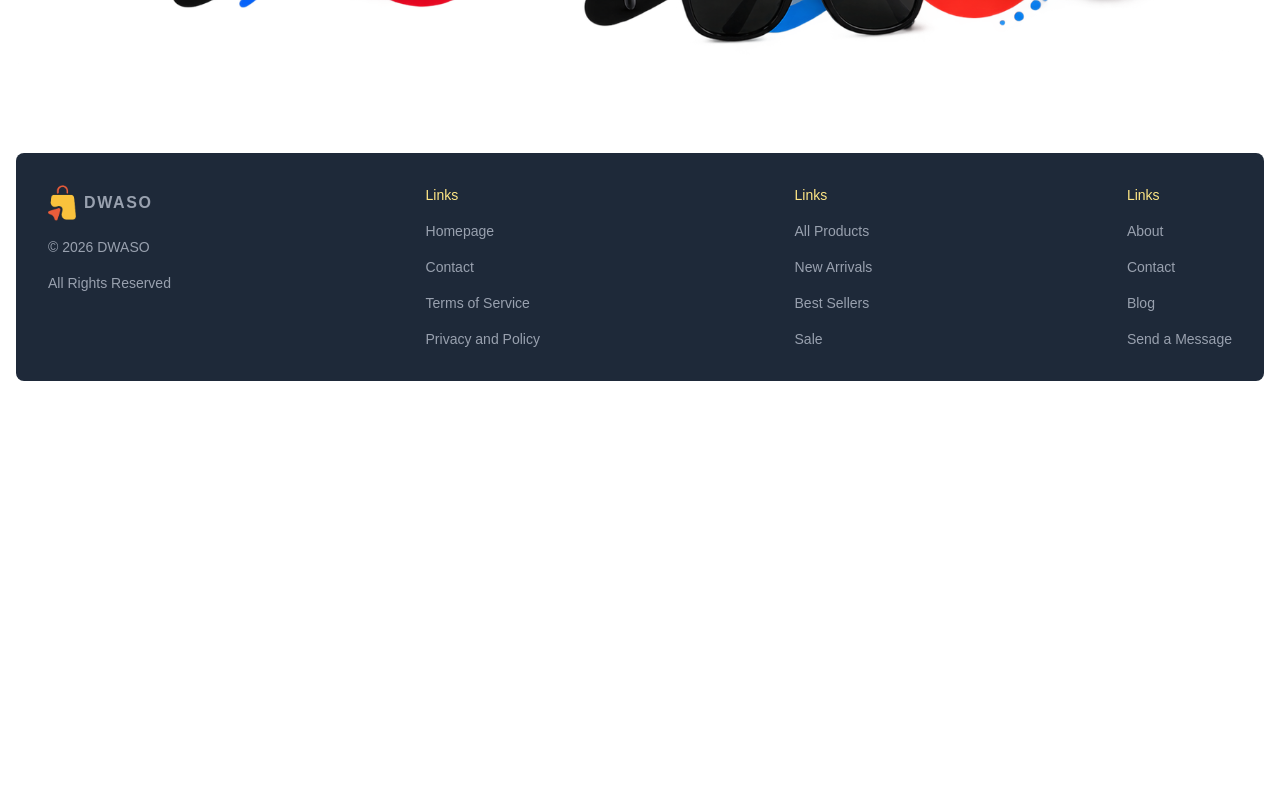
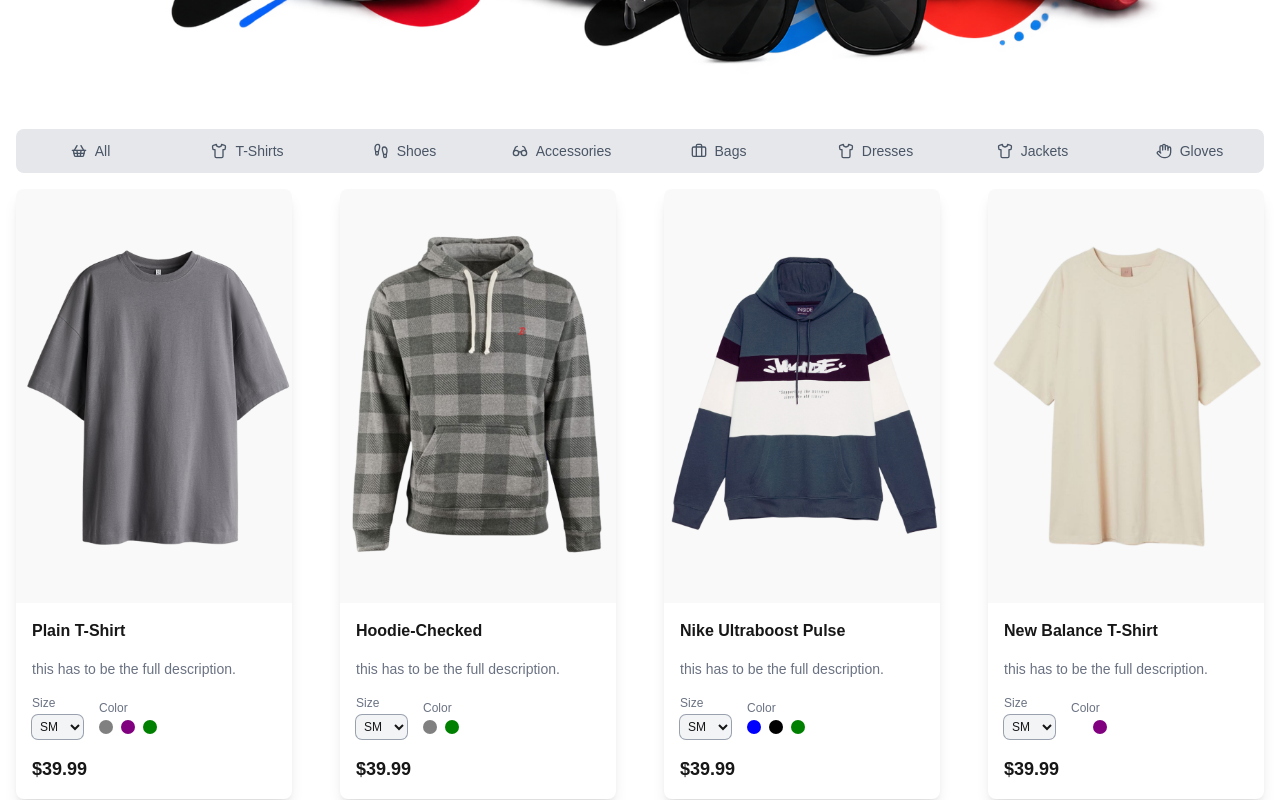
Before and after one commit to M-ute/dwaso, a Next.js app: page / in a window 1280 px wide. Shown: the part 600-1400 px from the top of the page. Before the commit the page ends 997 px from the top, so only its background shows below. Built offline with nearby package versions, Linux system fonts and the light colour scheme.

Commit message:
product card details, color, sizes

```diff
--- a/app/page.tsx
+++ b/app/page.tsx
@@ -1,11 +1,13 @@
+import ProductList from "@/components/ProductList"
 import Image from "next/image"
 
 const Homepage = () => {
   return (
-    <div className=" ">
+    <div className="mt-5 flex flex-col gap-5">
       <div className="relative aspect-2/1 w-full overflow-hidden rounded-lg">
         <Image src="/featured2.png" alt="Featured Product" fill />
       </div>
+      <ProductList/>
     </div>
   )
 }
--- /dev/null
+++ b/app/types.ts
@@ -0,0 +1,12 @@
+export type ProductType = {
+    id: string | number;
+    name: string;
+    shortDescription: string;
+    description: string;
+    price: string;
+    colors: string[];
+    sizes: string[];
+    images: Record<string, string>
+}
+
+export type ProductsType = ProductType[]
--- /dev/null
+++ b/components/Categories.tsx
@@ -0,0 +1,95 @@
+"use client"
+
+import {
+    Footprints,
+    Glasses,
+    Briefcase,
+    Shirt,
+    ShoppingBasket,
+    Hand,
+    Venus,
+    Baby,
+    ShirtIcon
+} from "lucide-react";
+import { usePathname, useSearchParams } from "next/navigation";
+import { useRouter } from "next/navigation";
+
+const categories = [
+   {
+        name: "All",
+        icon: <ShoppingBasket className="w-4 h-4"/>,
+        slug: "all",
+   },
+   {
+        name: "T-Shirts",
+        icon: <Shirt className="w-4 h-4"/>,
+        slug: "t-shirts",
+   },
+   {
+        name: "Shoes",
+        icon: <Footprints className="w-4 h-4"/>,
+        slug: "shoes",
+   },
+   {
+        name: "Accessories",
+        icon: <Glasses className="w-4 h-4"/>,
+        slug: "accessories",
+   },
+   {
+        name: "Bags",
+        icon: <Briefcase className="w-4 h-4"/>,
+        slug: "bags",
+   },
+   {
+        name: "Dresses",
+        icon: <ShirtIcon className="w-4 h-4"/>,
+        slug: "dresses",
+   },
+   {
+        name: "Jackets",
+        icon: <Shirt className="w-4 h-4"/>,
+        slug: "jackets",
+   },
+   {
+        name: "Gloves",
+        icon: <Hand className="w-4 h-4"/>,
+        slug: "gloves ",
+   },
+
+
+]
+
+const Categories =  () => {
+// Handling search params
+    const searchParams = useSearchParams ()
+    const router = useRouter ()
+    const pathname = usePathname()
+
+    const selectedCategory = searchParams.get("category")
+
+    const handleChange = (value:string | null) =>
+    {
+        const params = new URLSearchParams(searchParams);
+        params.set("category",value || "all");
+        router.push(`${pathname }?${params.toString()}` , {scroll : false});
+    }
+
+    return (
+        <div className="grid grid-cols-2 sm:grid-cols-2 md:grid-cols-4 lg:grid-cols-4 xl:grid-cols-8 gap-2 bg-gray-200 rounded-lg mb-4 text-sm ">
+            {categories.map(category => (
+                <div className={`flex items-center justify-center gap-2 cursor-pointer px-2 py-1 rounded-md my-2 ${
+                    category.slug === selectedCategory ? "bg-white" : "text-gray-600"
+                } `}
+                    key={category.name}
+                    onClick={()=>handleChange(category.slug)}
+                    >
+                    {category.icon}
+                    {category.name }
+
+                </div>
+            ))}
+        </div>
+    )
+}
+
+export default Categories
--- a/components/Footer.tsx
+++ b/components/Footer.tsx
@@ -3,7 +3,7 @@ import Link from "next/link"
 
 const Footer = () => {
     return (
-        <div className="mt-16 flex flex-col items-center md:flex-row md:items-start md:justify-between md:gap-0 gap-8  rounded-lg bg-gray-800 p-8">
+        <div className="mt-10 flex flex-col items-center md:flex-row md:items-start md:justify-between md:gap-0 gap-8  rounded-lg bg-gray-800 p-8">
             {/*SECTIONS*/}
             {/*FIRST SECTION*/}
             <div className="flex flex-col items-center  md:items-start gap-4 ">
--- /dev/null
+++ b/components/ProductCard.tsx
@@ -0,0 +1,53 @@
+"use client"
+
+import { ProductType } from "@/app/types"
+import Image from "next/image"
+import Link from "next/link"
+
+const ProductCard = ({product}:{product:ProductType}) => {
+    return (
+        <div className="shadow-lg rounded-lg overflow-hidden">
+            {/* IMAGE */}
+            <Link href={`/products/${product.id}`}>
+                <div className="relative aspect-2/3">
+                    <Image src={product.images[product.colors[0]]} alt={product.name} fill className=" object-cover hover:scale-110 transition-all duration-400"/>
+                </div>
+            </Link>
+            {/* PRODUCT DETAILS */}
+            <div className="flex flex-col gap-4 p-4">
+                <h1 className="font-bold">{product.name }</h1>
+                <p className="text-gray-500 text-sm ">{product.description}</p>
+                {/* PRODUCT TYPES */}
+                <div className="flex items-center gap-4 text-xs">
+                    {/* SIZE */}
+                    <div className="flex flex-col gap-1">
+                        <span className="text-gray-500">Size</span>
+                        <select name="size" id="size" className="ring ring-gray-400 rounded-md px-1 py-1 bg-gray-100">
+                            {
+                                product.sizes.map(size=>(
+                                    <option key={size } value={size}>{size.toUpperCase()}</option>
+                                ))
+                            }
+                        </select>
+                    </div>
+                    {/* COLORS */}
+                    <div className="flex flex-col gap-1">
+                        <span className="text-gray-500">Color</span>
+                        <div className="flex items-center gap-2">
+                             {product.colors.map(color => (
+                                    <div className="" key={color}>
+                                        <div className="w-3.5 h-3.5 rounded-full" style={{backgroundColor:color}}/>
+
+                                    </div>
+                                )
+                             )}
+                        </div>
+                    </div>
+                </div>
+                <p className="font-extrabold text-lg">${product.price}</p>
+            </div>
+        </div>
+    )
+}
+
+export default ProductCard
--- /dev/null
+++ b/components/ProductList.tsx
@@ -0,0 +1,136 @@
+// TEMPORARY DATA FOR FRONTEND. REPLACE WITH DATABASE
+
+import { ProductsType, ProductType } from "@/app/types"
+import Categories from "./Categories"
+import ProductCard from "./ProductCard"
+
+const products:ProductsType  = [
+    {
+        id : 1,
+        name: "Plain T-Shirt",
+        shortDescription: "Lorem Ipsum this is a description.",
+        description: "this has to be the full description.",
+        price: "39.99",
+        sizes: ["sm", "m", "lg", "xl", "xxl"],
+        colors: ["gray", "purple ", "green"],
+        images: {
+            gray: "/products/1g.png",
+            purple: "/products/1p.png",
+            green: "/products/1gr.png",
+        },
+},
+{
+        id : 2,
+        name: "Hoodie-Checked",
+        shortDescription: "Lorem Ipsum this is a description.",
+        description: "this has to be the full description.",
+        price: "39.99",
+        sizes: ["sm", "m", "lg", "xl", "xxl"],
+        colors: ["gray","green"],
+        images: {
+            gray: "/products/2g.png",
+            green: "/products/2gr.png",
+        },
+},
+{
+        id : 3,
+        name: "Nike Ultraboost Pulse",
+        shortDescription: "Lorem Ipsum this is a description.",
+        description: "this has to be the full description.",
+        price: "39.99",
+        sizes: ["sm", "m", "lg", "xl", "xxl"],
+        colors: ["blue","black", "green"],
+        images: {
+            blue: "/products/3b.png",
+            black: "/products/3bl.png",
+            green: "/products/3gr.png",
+        },
+},
+{
+        id : 4,
+        name: "New Balance T-Shirt",
+        shortDescription: "Lorem Ipsum this is a description.",
+        description: "this has to be the full description.",
+        price: "39.99",
+        sizes: ["sm", "m", "lg", "xl", "xxl"],
+        colors: ["white", "purple"],
+        images: {
+            white: "/products/4w.png",
+            purple: "/products/4p.png",
+        },
+},
+{
+        id : 5,
+        name: "Nike Hoodie Plain",
+        shortDescription: "Lorem Ipsum this is a description.",
+        description: "this has to be the full description.",
+        price: "39.99",
+        sizes: ["sm", "m", "lg", "xl", "xxl"],
+        colors: ["black", "orange", "red"],
+        images: {
+            black: "/products/5bl.png",
+            orange: "/products/5o.png",
+            red: "/products/5r.png",
+        },
+},
+{
+        id : 6,
+        name: "Nike Air Force 1",
+        shortDescription: "Lorem Ipsum this is a description.",
+        description: "this has to be the full description.",
+        price: "39.99",
+        sizes: ["sm", "m", "lg", "xl", "xxl"],
+        colors: ["green", "white"],
+        images: {
+            green: "/products/6g.png",
+            white: "/products/6w.png",
+        },
+
+},
+{
+        id : 7,
+        name: "Nike Ultraboost Pulse",
+        shortDescription: "Lorem Ipsum this is a description.",
+        description: "this has to be the full description.",
+        price: "39.99",
+        sizes: ["sm", "m", "lg", "xl", "xxl"],
+        colors: ["green", "purple"],
+        images: {
+            green: "/products/7g.png",
+            purple: "/products/7p.png",
+        },
+
+},
+{
+        id : 8,
+        name: "Long Sleeves",
+        shortDescription: "Lorem Ipsum this is a description.",
+        description: "this has to be the full description.",
+        price: "39.99",
+        sizes: ["sm", "m", "lg", "xl", "xxl"],
+        colors: ["black", "green"],
+        images: {
+            black: "/products/8b.png",
+            green: "/products/8gr.png",
+        },
+
+},
+
+]
+
+const ProductList = () => {
+    return (
+        <div className="w-full ">
+            <Categories/>
+            <div className="grid grid-cols-2 sm:grid-cols-3 xl:grid-cols-4 2xl:grid-cols-4 gap-12">
+                {
+                    products.map(product => (
+                        <ProductCard key={product.id} product={product}/>
+                    ))
+                }
+            </div>
+        </div>
+    )
+}
+
+export default ProductList
```
